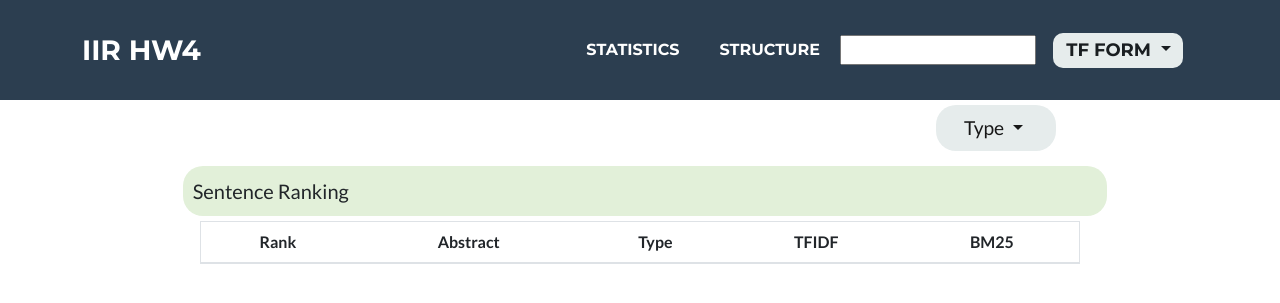
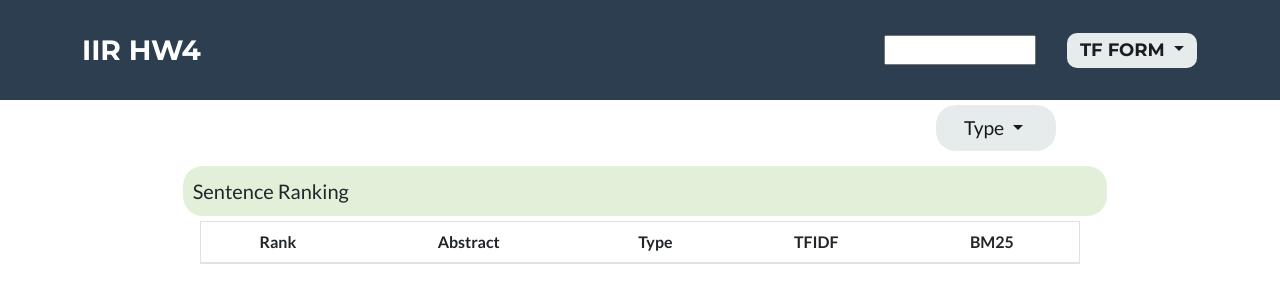
Before and after one commit to lingxuanying/BIR_Project, a Django app: template templates/result.html in a window 1280 px wide. Shown: the top 303 px of the page. Run offline with Django 3.2, Linux system fonts and the light colour scheme; the template is opened without the code that fills it, so the values that code supplies are empty; parts of the project's set-up code (start-up, migrations or seed data) failed here and were passed over; some libraries are stand-ins or nearby versions.

Commit message:
remove other pages

```diff
--- a/templates/result.html
+++ b/templates/result.html
@@ -90,12 +90,10 @@
                 </button>
                 <div class="collapse navbar-collapse" id="navbarResponsive">
                     <ul class="navbar-nav ms-auto">
-                        <li class="nav-item mx-0 mx-lg-1"><a class="nav-link py-3 px-0 px-lg-3 rounded" href="/statistics">STATISTICS</a></li>
-                        <li class="nav-item mx-0 mx-lg-1"><a class="nav-link py-3 px-0 px-lg-3 rounded" href="/structure">STRUCTURE</a></li>
 
                     </ul>
 
-                    <input id="myText" name="search_text" type="text" style="width:30%;margin-right: 180px;">
+                    <input id="myText" name="search_text" type="text" style="width:40%;margin-right: 180px;">
                     <div class="collapse navbar-collapse tf_form" id="navbarNavDropdown">
                         <ul class="navbar-nav">
                         <li class="nav-item dropdown active">
```
Also changed, not shown: templates/index.html (+6 -8 lines).
